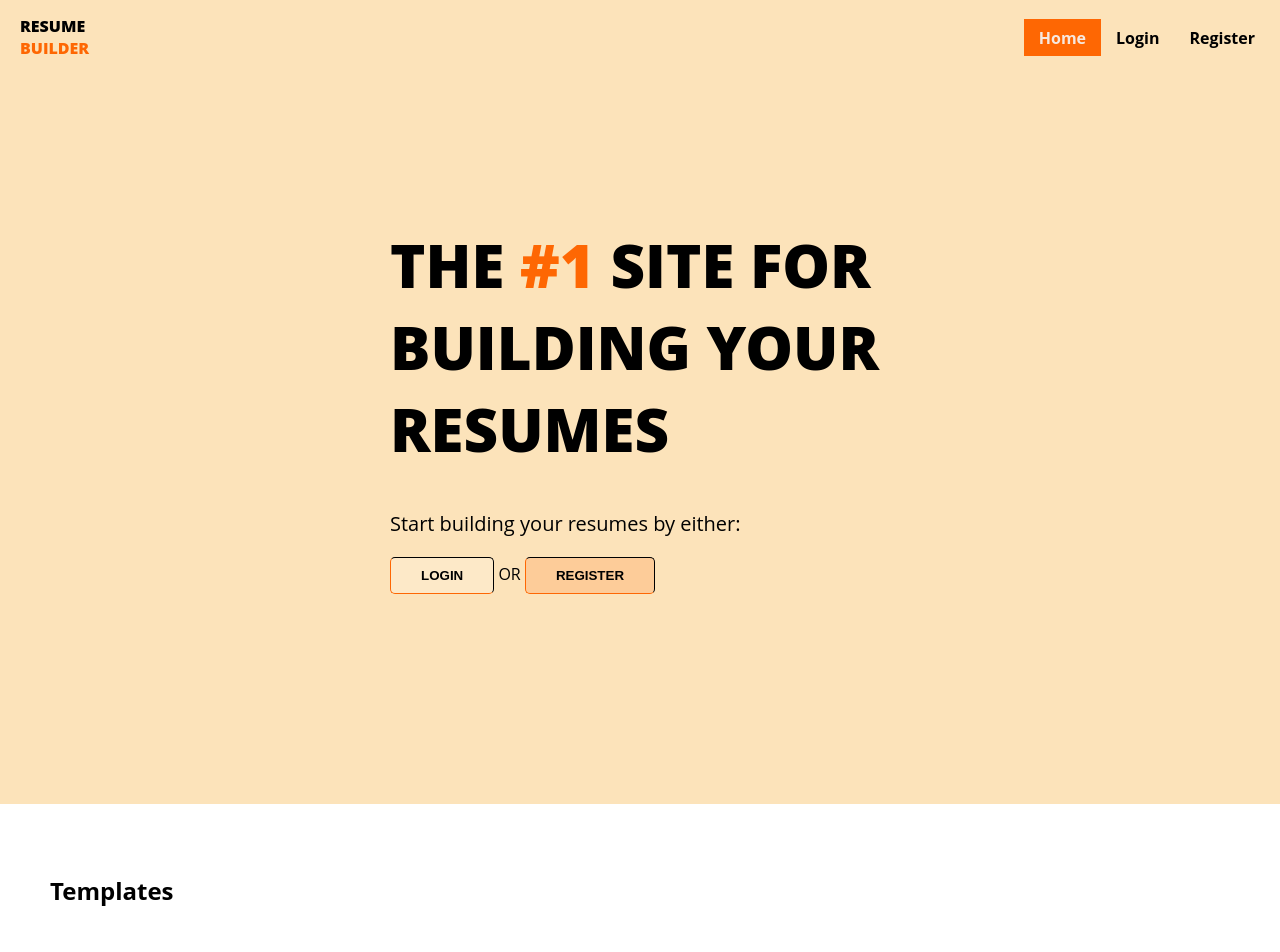
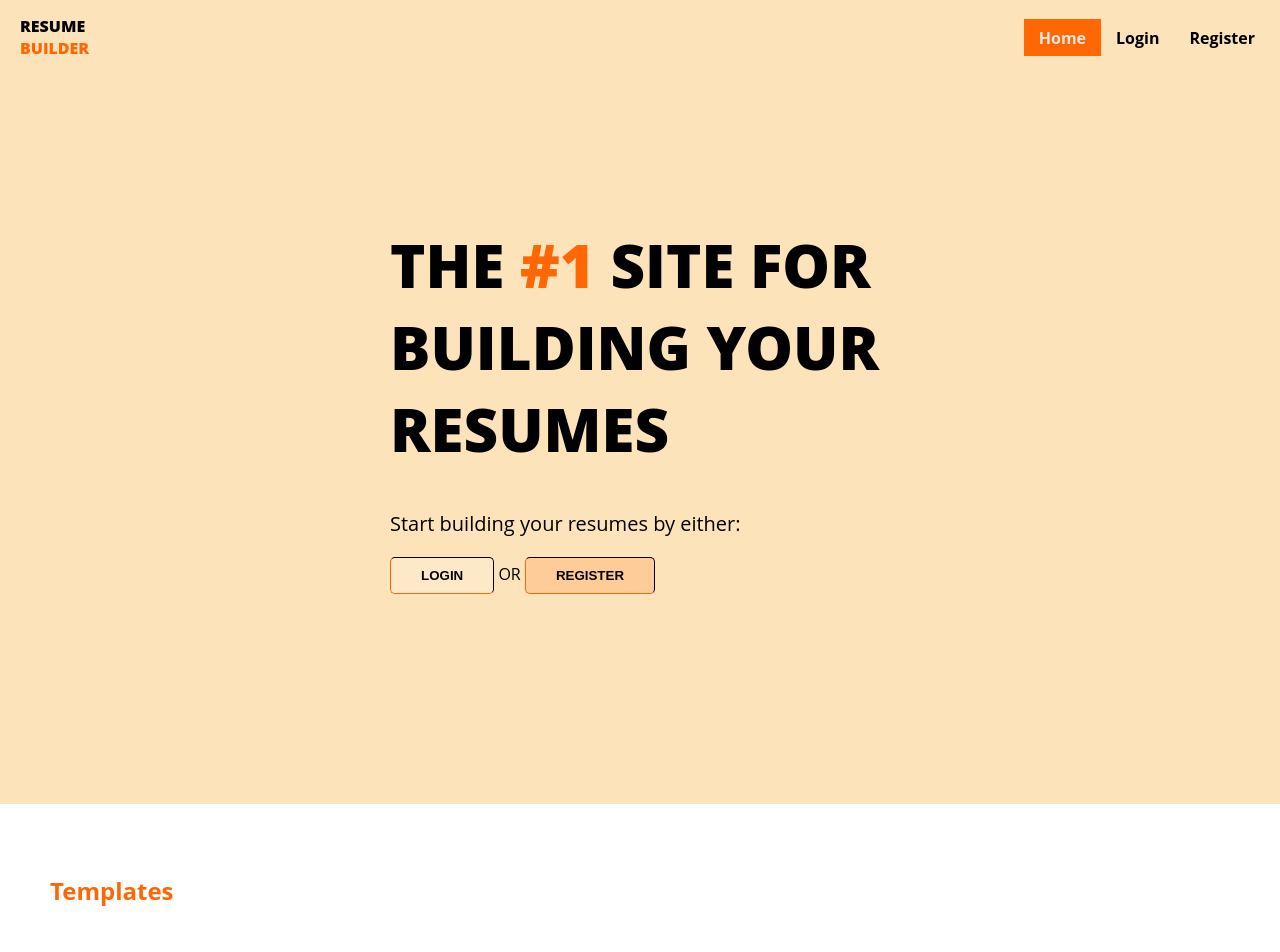
Before and after one commit to jorge20080/ResumeBuilder, a React (Vite) app in the folder frontend/: page / in a window 1280 px wide. Shown: the top 952 px of the page. Built offline with nearby package versions, Linux system fonts and the light colour scheme; grey boxes are pictures that could not be loaded.

Commit message:
Made small changes to h2

```diff
--- a/frontend/src/pages/Home/Home.module.css
+++ b/frontend/src/pages/Home/Home.module.css
@@ -26,7 +26,7 @@ main{
     padding: 50px;
     background-color: black;
 }
-.faq h2{
+h2{
     color: #fe6703;
 }
 .faq li{
--- a/frontend/src/pages/Home/Home.tsx
+++ b/frontend/src/pages/Home/Home.tsx
@@ -1,4 +1,3 @@
-import Button from '../../components/Button/Button';
 import MainHeader from '../../components/MainHeader/MainHeader';
 import styles from './Home.module.css';
 
```
